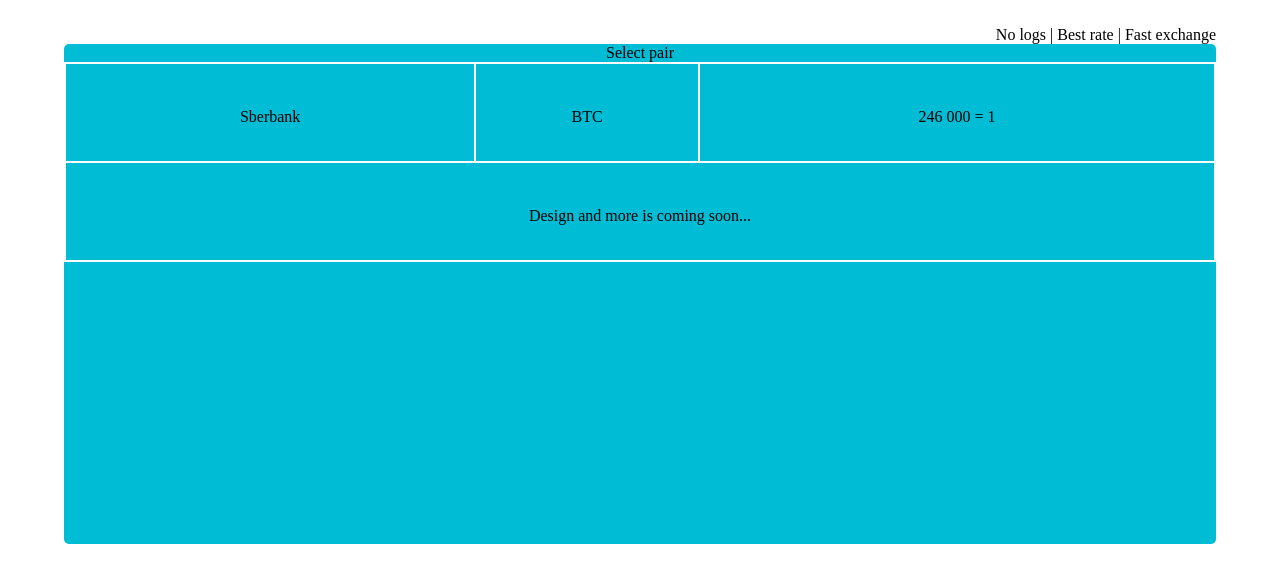
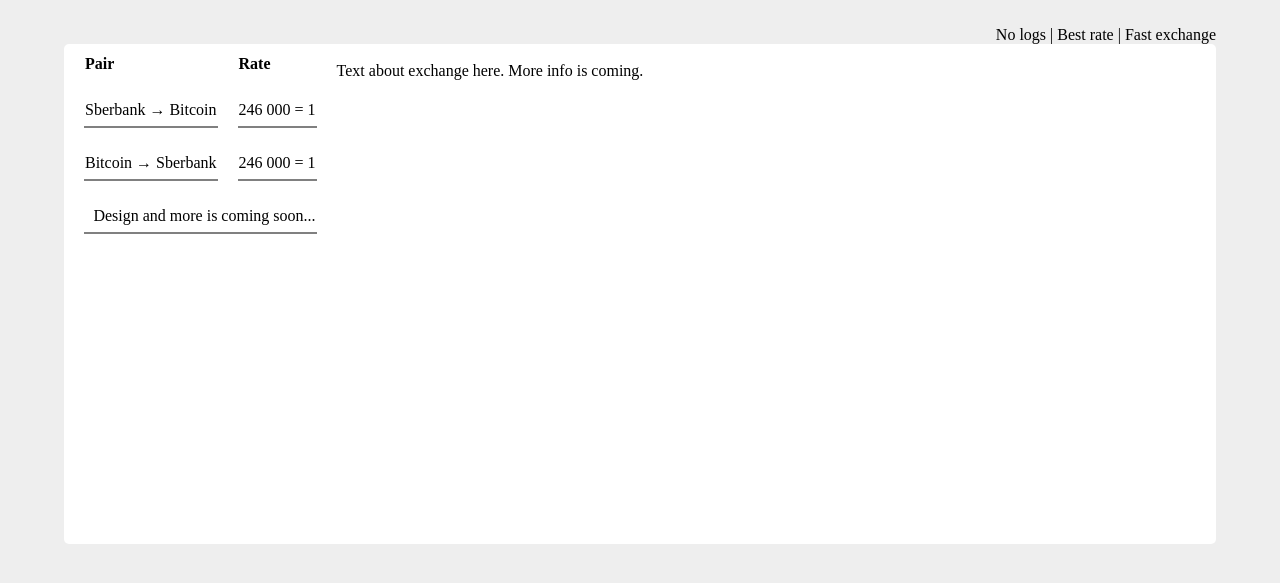
Before and after one commit to dcnl1980/crypto_exchange, a PHP site: page / in a window 1280 px wide. Shown: the top 583 px of the page. Run offline with PHP 8.4, Linux system fonts and the light colour scheme.

Commit message:
Template

```diff
--- a/css/my.css
+++ b/css/my.css
@@ -1,27 +1,45 @@
 body {
 	margin: 2% 5%;
-	background-color: white;
+	background-color: #eeeeee;
 }
 
 table {
+	border: 0;
 	min-height: 200px;
-	width: 100%;
-    border-collapse: collapse;
+	border-spacing: 20px 10px;
+}
+
+th {
+	text-align: left;
 }
 
 td {
 	padding-top:15px;
+	text-align: right;
 	padding-bottom: 5px;
-	border: 2px solid white;
+	border-bottom: 2px solid gray;
+}
+
+.ilb {
+	float: left;
+}
+
+.ilb:last-child {
+	float: justify;
+}
+
+.main:after {
+    display: block;
+    content: '';
+    clear: both;
 }
 
 .main {
-	text-align: center;
 	width: 100%;
+	min-height: 500px;
+    text-align: justify;
 	border-radius: 5px;
-	min-height: 500px;
-	background-color: #00bcd4;
-	display: inline-block;
+	background-color: white;
 }
 
 .info-0 {
--- a/index.php
+++ b/index.php
@@ -1,3 +1,10 @@
+<?php
+
+	include 'include/function.php';
+
+	//echo retPrice("f-c", 'CZK', 'ETH');
+
+?>
 <!DOCTYPE HTML>
 <html>
 	<head>
@@ -12,11 +19,18 @@
 			<span>Fast exchange</span>
 		</div>
 		<div class="main">
+			<div class="ilb">
 				<table>
-			<caption>Select pair</caption>
 					<tr>
-					<td id="td5" onclick="Select(5, 'td5');">Sberbank</td>
-					<td id="td6" onclick="Select(6, 'td6');">BTC</td>
+						<th>Pair</th>
+						<th>Rate</th>
+					</tr>
+					<tr>
+						<td id="sct5" onclick="Select(5);">Sberbank → Bitcoin</td>
+						<td>246 000 = 1</td>
+					</tr>
+					<tr>
+						<td id="sct6" onclick="Select(6);">Bitcoin → Sberbank</td>
 						<td>246 000 = 1</td>
 					</tr>
 					<tr>
@@ -24,6 +38,11 @@
 					</tr>
 				</table>
 			</div>
+			<div class="ilb">
+				<br>
+				Text about exchange here. More info is coming.
+			</div>
+		</div>
 		<script src="js/main.js"></script>
 	</body>
 </html>
--- a/js/main.js
+++ b/js/main.js
@@ -1,24 +1,15 @@
-var first = null;
-var two = null;
+function sleep(ms) {
+  return new Promise(resolve => setTimeout(resolve, ms));
+}
 
-function Select(number, elm) {
-	var temp = document.getElementById(elm);
+async function Select(number) {
+	var temp = document.getElementById("sct"+number);
 
-	if (first == null) {
-		first = number;
-		temp.innerHTML = "(You give) " + temp.textContent;
-		temp.style.background = "white";
-	}
+	temp.style.background = "#A9A9A9";
+	temp.style.borderTopLeftRadius  = "2px";
+	temp.style.borderTopRightRadius  = "2px";
 
-	else if(number == first)
-		alert("Select another method of obtaining, please");
+	await sleep(2000);
 
-	else if (two == null) {
-		two = number;
-		temp.innerHTML = "(You get) " + temp.textContent;
-		temp.style.background = "white";
-	}
-
-	if(first != null && two != null)
-		document.location = "127.0.0.1/exchange.php?give="+first+"&get="+two;
+	document.location = "127.0.0.1/exchange.php?pair="+number;
 }
```
Also changed, not shown: exchange.sql (added, +90 -0 lines), include/function.php (added, +38 -0 lines). Lines whose indentation alone changed are shown as unchanged.
